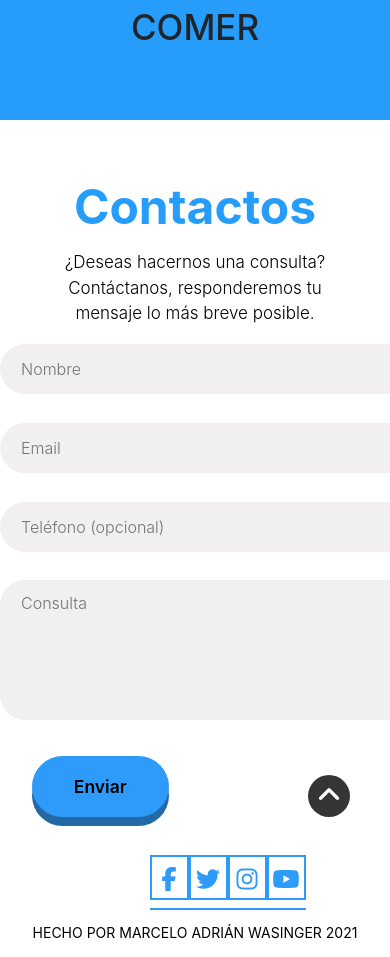
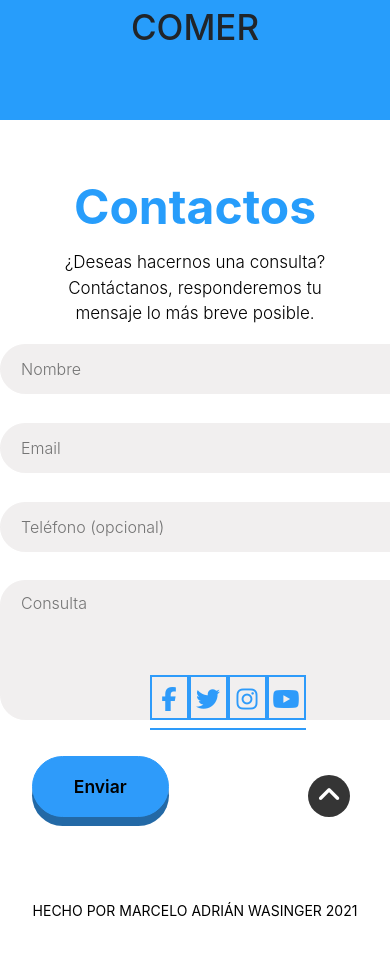
Before and after one commit to macheWasinger/DestinoARG, a React (Create React App) app: page / in a window 390 px wide. Shown: the part 4916-5873 px from the top of the page. After the commit the page ends 5851 px from the top, so only its background shows below. Built offline with nearby package versions, Linux system fonts and the light colour scheme.

Commit message:
modified contactos

```diff
--- a/src/css/Contactos.css
+++ b/src/css/Contactos.css
@@ -8,7 +8,7 @@
 .container-general {
   width: 100%;
   height: auto;
-  overflow: auto;
+  overflow: hidden;
 }
 
 .container-contact {
@@ -215,12 +215,12 @@ input {
 }
 
 .datos-developer {
-  font-size: 16px;
+  font-size: 1.2vw;
   font-weight: 400;
   color: black;
   text-transform: uppercase;
   margin-left: 290px;
-  margin-top: 15px;
+  margin-top: 1.5%;
 }
 
 /************ RESPONSIVE *************/
@@ -293,7 +293,7 @@ input {
   .container-general .container_redes-sociales {
     width: 40%;
     height: 55px;
-    top: 50px;
+    top: 5%;
     float: left;
     right: 0;
     left: 150px;
@@ -336,6 +336,6 @@ input {
     font-size: 14px;
     color: black;
     float: inline-end;
-    margin-top: 65px !important;
+    margin-top: 11% !important;
   }
 }
```
